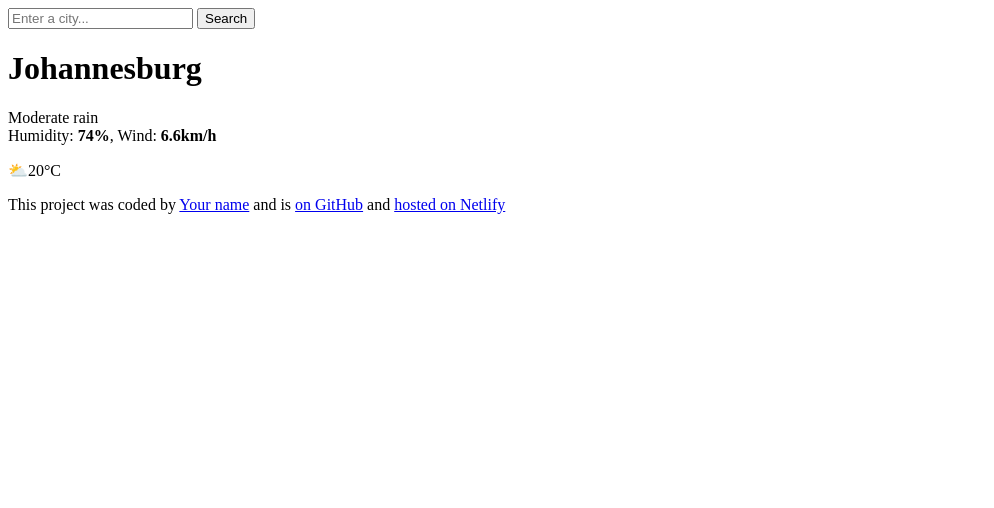
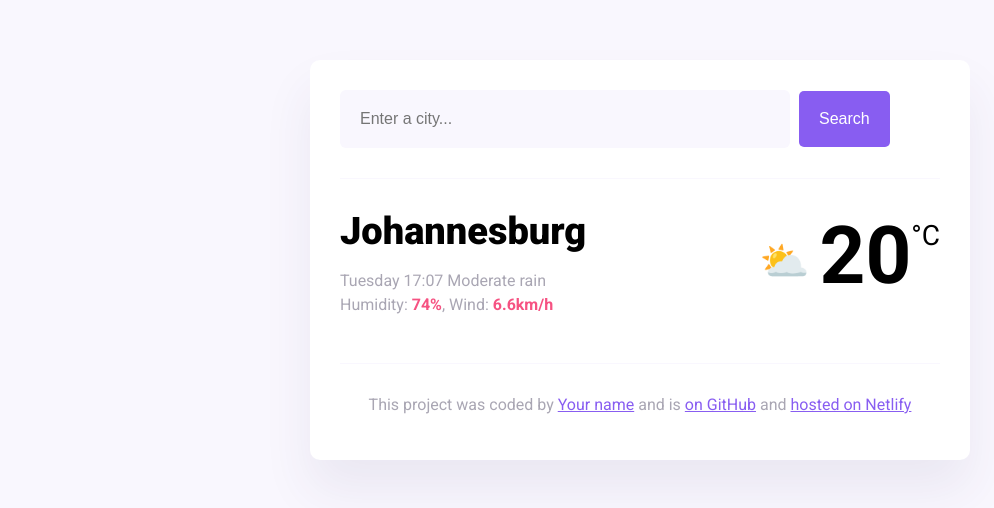
Before and after one commit to EmihleMvuyo/EM-Weather, a website: page index.html in a window 1280 px wide. Shown: the whole page, without its empty margins (0-994 px from the left). Drawn offline with nearby package versions, Linux system fonts and the light colour scheme.

Commit message:
Cleared and pasted a newly edited code of CSS

```diff
--- a/index.html
+++ b/index.html
@@ -10,8 +10,8 @@
       rel="stylesheet"
     />
     <script src="https://cdn.jsdelivr.net/npm/axios@1.1.2/dist/axios.min.js"></script>
-    <link rel="stylesheet" href="src/styles.css" />
     <title>EM Weather</title>
+    <link rel="stylesheet" href="style.css" />
   </head>
   <body>
     <div class="weather-app">
@@ -54,5 +54,5 @@
       </footer>
     </div>
   </body>
-  <script src="src/index.js"></script>
+  <script src="script.js"></script>
 </html>
--- a/style.css
+++ b/style.css
@@ -1,9 +1,12 @@
 body {
-  background: rgb(222, 239, 246);
+  background: #f9f7fe;
+  font-family: "Roboto", sans-serif;
 }
+
 a {
-  color: aqua;
+  color: #885df1;
 }
+
 .weather-app {
   background: white;
   max-width: 600px;
@@ -12,65 +15,84 @@ a {
   border-radius: 10px;
   box-shadow: 0 30px 50px rgba(65, 50, 100, 0.08);
 }
+
 header {
-  border-bottom: 1px solid rgb(222, 239, 246);
+  border-bottom: 1px solid #f9f7fe;
   padding-bottom: 30px;
 }
+
 .search-input {
-  background-color: rgb(222, 239, 246);
-  color: black;
+  background-color: #f9f7fe;
   border: none;
+  color: rgba(39, 33, 66, 0.4);
+  font-size: 16px;
+  padding: 20px;
+  width: 75%;
   border-radius: 6px;
-  font-size: 15px;
-  padding: 20px;
-  width: 75px;
 }
+
 .search-button {
   margin-left: 5px;
-  font-size: 15px;
+  font-size: 16px;
+  background-color: #885df1;
   color: white;
-  background-color: rgb(109, 243, 243);
   border: none;
-  border-radius: 5px;
   padding: 20px;
   line-height: 1;
+  border-radius: 5px;
 }
+
 main {
   padding: 30px 0;
 }
+
+.current-temperature {
+  font-size: 48px;
+}
+
 .current-weather {
   display: flex;
   justify-content: space-between;
 }
+
 .current-city {
+  font-size: 38px;
+  font-weight: 900;
   margin: 0;
-  font-weight: 800;
-  font-size: 40px;
 }
 .current-details {
+  color: rgba(39, 33, 66, 0.4);
   font-size: 16px;
-  font-weight: 350;
+  font-weight: 400;
   line-height: 24px;
-  color: black;
 }
+
 .current-details strong {
-  color: purple;
+  color: #f65282;
 }
-.current-temperature {
-  font-size: 50px;
-}
+
 .current-temperature-icon {
   position: relative;
-  margin-right: 12px;
+  top: -8px;
   font-size: 40px;
-  top: -8px;
+  margin-right: 10px;
 }
+
 .current-temperature-value {
-  font-size: 75px;
+  font-size: 80px;
   font-weight: bold;
 }
+
 .current-temperature-unit {
+  font-size: 28px;
   position: relative;
   top: -38px;
-  font-size: 30px;
 }
+
+footer {
+  border-top: 1px solid #f9f7fe;
+  text-align: center;
+  padding-top: 15px;
+
+  color: rgba(39, 33, 66, 0.4);
+}
```
